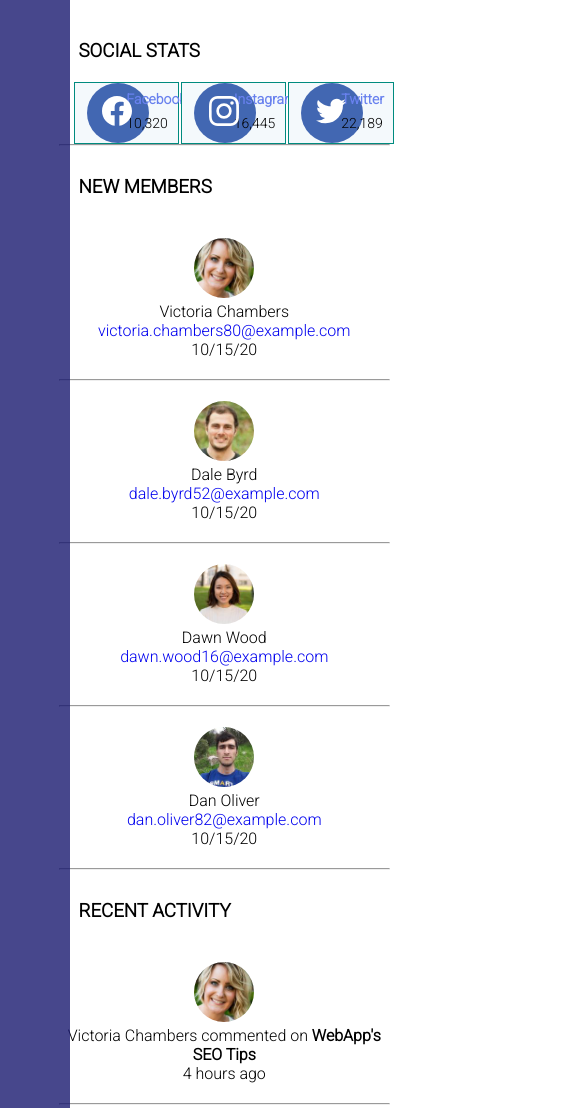
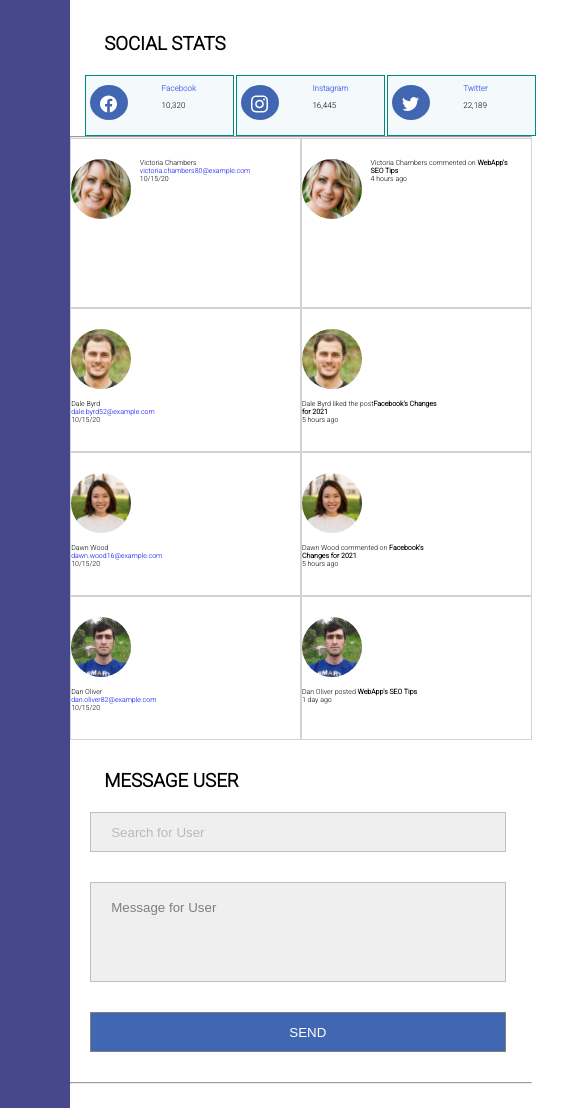
Before and after one commit to LisaPiano/webAppDashboard7, a plain HTML site: page index.html in a window 390 px wide. Shown: the part 736-1844 px from the top of the page, 573 px wide, since content can reach past the window. Drawn offline with nearby package versions, Linux system fonts and the light colour scheme.

Commit message:
styling the media query

```diff
--- a/css/style.css
+++ b/css/style.css
@@ -4,6 +4,9 @@
     box-sizing: border-box;
 
   }
+
+
+
 
 /*
 OVERALL STYLES
@@ -13,7 +16,7 @@ OVERALL STYLES
 
 
   h3 {
-    padding-left: 20px;
+    padding-left: 34px;
     padding-bottom: 20px;
     padding-top: 30px;
     text-align: left;
@@ -60,6 +63,7 @@ OVERALL STYLES
     background-color: white;
     width: 1px;
     margin-top: 30px;
+    margin-left: 5px;
     opacity: 60%;
     height: 50px;
     padding-top: 40px;
@@ -77,7 +81,7 @@ OVERALL STYLES
     grid-area: nav;
     height: 100px;
     display: grid;
-    padding: 35px;
+    padding-left: 45px;
     background-color: midnightblue;
     opacity: 80%;
     grid-template-columns: 25% 25% 25% 25%;
@@ -129,8 +133,8 @@ OVERALL STYLES
 .alert {
   display: grid;
   grid-template-columns: 80% 20%;
-  grid-template-rows: 7px;
-  padding: 8px 15px 24px;
+  grid-template-rows: 17px;
+  padding: 17px 15px 24px;
   width: 90%;
   background-color: rgb(66, 103, 178);
   color: white;
@@ -158,6 +162,10 @@ OVERALL STYLES
   text-align: center;
   font-weight: bold;
 }
+.wrapperLine {
+  display: grid;
+  grid-template-columns: 100%;
+}
 .traffic-nav-hourly {
   margin-left: 20px;
   border: solid 1px #0ac50a9c;
@@ -168,9 +176,6 @@ OVERALL STYLES
 
 }
 
-/*
-Traffic Line Graph
-   */
 
 
 .wrapperBar,
@@ -181,7 +186,9 @@ Traffic Line Graph
     max-width: 300px;
     margin: 0 auto;
 }
-
+.wrapperLine {
+  padding-left: 10px;
+}
 
 
 
@@ -224,17 +231,59 @@ Traffic Line Graph
 
 /* _______________newMembers and RecentActivity____________ */
 
-.newMembersAndRecentActivity {
+/* .newMembersAndRecentActivity {
   display: grid;
   grid-template-columns: 100%;
   grid-template-rows: auto;
   text-align: center;
+} */
+
+.newMembersAndRecentActivity {
+  display: grid;
+  grid-template-columns: 100%;
+  grid-template-rows: repeat(8, 170px);
+  text-align: center;
+  grid-template-areas:
+  "victoriaOne"
+  "daleOne"
+  "dawnOne"
+  "danOne"
+  "victoriaTwo"
+  "daleTwo"
+  "dawnTwo"
+  "danTwo"
+}
+
+.victoriaOne {
+  grid-area: victoriaOne;
+}
+.victoriaTwo {
+  grid-area: victoriaTwo;
+}
+.daleOne {
+  grid-area: daleOne;
+}
+.daleTwo {
+  grid-area: daleTwo;
+}
+.dawnOne {
+  grid-area: dawnOne;
+}
+.dawnTwo {
+  grid-area: dawnTwo;
+}
+.danOne {
+  grid-area: danOne;
+}
+.danTwo {
+  grid-area: danTwo;
 }
 
 
 .memPhoto,
 .memberText {
   justify-content: center;
+  padding-bottom: 7px;
 }
 .memberPhoto {
   border-radius: 50%;
@@ -381,7 +430,7 @@ padding-left: 20px;
   display: grid;
   grid-template-columns: 40% 40%;
   grid-template-rows: auto;
-  gap: 20px;
+  gap: 30px;
   padding-top: 30px;
   padding-bottom: 30px;
 
@@ -406,10 +455,10 @@ padding-left: 20px;
 
 /* _______________MEDIA QUERIES___________ */
 
-@media only screen and (min-width: 321px) and (max-width: 768px) {
+@media only screen and (min-width: 321px) and (max-width: 1023px ){
   .grid-container {
     display: grid;
-    grid-template-columns: 15% 85%;
+    grid-template-columns: 18% auto;
     grid-template-areas:
     "header header"
     "nav main"
@@ -422,8 +471,9 @@ padding-left: 20px;
     background-color: rgb(66, 103, 178);
     opacity: 100%;
     color: white;
-    grid-template-columns: 70% 14% 7% 9%;
+    grid-template-columns: 68% 14% 5% 13%;
     grid-template-rows: auto;
+    padding-right: 15px;
   }
   .nav {
     grid-area: nav;
@@ -444,19 +494,41 @@ padding-left: 20px;
 .settings-icon {
   transform: translateX(-40px);
 }
+.search-placeholder {
+  margin-left: 7px;
+  width: 124px;
+}
 
 .first-traffic-chart {
   display: grid;
   grid-template-columns: 40% 60%;
 }
+
 .traffic-nav {
   padding-top: 22px;
+  display: grid;
+  grid-template-columns: 38% 24% 28% 25%;
+  grid-template-rows: 40px;
+  list-style-type: none;
+  font-size: 12px;
+}
+.trafficAndMobile {
+  display: grid;
+  grid-template-columns: 200px 200px;
+  padding: 20px;
 }
 
-.trafficAndMobile {
-  display: grid;
-  grid-template-columns: 50% 50%;
-  padding: 30px;
+.trafficAndMobile h3 {
+  font-size: 10px;
+  padding-left: 0;
+}
+
+/* #myChartLine {
+  width: 494px;
+  height: 235px;
+} */
+.myChartBar {
+  width: 300px;
 }
 .wrapperBar,
 .wrapperDoughnut {
@@ -468,6 +540,7 @@ padding-left: 20px;
     grid-template-columns: 33.33% 33.33% 33.33%;
     gap: 2px;
     padding-left: 15px;
+
 }
 
 .facebook,
@@ -484,24 +557,89 @@ padding-left: 20px;
 }
 .social-text p,
 .social-text h4 {
-  font-size:14px;
+  font-size:8px;
   padding-top: 8px;
+  padding-left: 2px;
 }
 .social-image {
-  height: 60px;
-  width: 62px;
-  padding-left: 5px;
-  padding-top: 23px;
-  margin-left: 12px;
-  margin-right: 10px;
+  margin-bottom: 15px;
+  height: 4px;
+  width: 38px;
+  padding-left: 10px;
+  padding-top: 30px;
+  margin-left: 4px;
+  margin-top: 9px;
+  padding-bottom: 5px;
 }
+
+
 #instagram,
 #facebook,
 #twitter {
-  transform: translateY(-15px);
-  padding-left: 10px;
+  transform: translateY(-32px);
+  width: 17px;
+  height: 42px;
+}
+
+
+.newMembersAndRecentActivity {
+  display: grid;
+  grid-template-columns: 50% 50%;
+  grid-template-rows: 170px;
+  grid-template-areas:
+  "victoriaOne victoriaTwo"
+  "daleOne daleTwo"
+  "dawnOne dawnTwo"
+  "danOne danTwo";
+  text-align: left;
+}
+
+.victoriaOne {
+  grid-area: victoriaOne;
+  display: grid;
+  grid-template-columns: 30% 70%;
+
+  }
+}
+.victoriaTwo {
+  grid-area: victoriaTwo;
+  display: grid;
+  grid-template-columns: 30% 70%;
+}
+.daleOne {
+  grid-area: daleOne;
+}
+.daleTwo {
+  grid-area: daleTwo;
+}
+.dawnOne {
+  grid-area: dawnOne;
+}
+.dawnTwo {
+  grid-area: dawnTwo;
+}
+.danOne {
+  grid-area: danOne;
+}
+.danTwo {
+  grid-area: danTwo;
+}
+.memberPhoto {
+  border-radius: 50%;
+  width: 60px;
+  height: 60px;
+}
+.settings-button {
+  gap: 37px;
+}
+.memberText {
+  font-size: 7px;
+}
+.mem {
+  border: 1px solid lightgray;
+}
+
+
+
 
 }
-}
-
-}
--- a/index.html
+++ b/index.html
@@ -105,7 +105,6 @@
                 <div class="wrapperLine">
                     <canvas id="myChartLine"></canvas>
                     </div>
-                    <hr>
             </section>
 
                  <!-- --------------------------------------
@@ -177,11 +176,11 @@
     </div> <!--Close Social Container -->
     <hr>
 
-    <section class="newMembersAndRecentActivity">
-        <div class="membersAndRecent">
-            <div class="newMembers">
-                <h3>NEW MEMBERS</h3>
-                    <div class="mem victoria">
+    <section class="membersAndActivity">
+        <div class="newMembersAndRecentActivity">
+            <!-- <div class="newMembers"></div> -->
+                <!-- <h3>NEW MEMBERS</h3> -->
+                    <div class="mem victoriaOne">
                         <div class="memPhoto">
                             <img class="memberPhoto" src = "images/member-1.jpg">
                         </div>
@@ -191,9 +190,9 @@
                             <p>10/15/20</p>
                         </div>
                     </div>
-                    <hr>
 
-                    <div class="mem dale">
+
+                    <div class="mem daleOne">
                         <div class="memPhoto">
                             <img class="memberPhoto" src = "images/member-2.jpg">
                         </div>
@@ -203,9 +202,9 @@
                             <p>10/15/20</p>
                         </div>
                     </div>
-                    <hr>
 
-                    <div class="mem dawn">
+
+                    <div class="mem dawnOne">
                         <div class="memPhoto">
                             <img class="memberPhoto" src = "images/member-3.jpg">
                         </div>
@@ -215,9 +214,9 @@
                             <p>10/15/20</p>
                         </div>
                     </div>
-                    <hr>
 
-                    <div class="mem dan">
+
+                    <div class="mem danOne">
                         <div class="memPhoto">
                             <img class="memberPhoto" src = "images/member-4.jpg">
                         </div>
@@ -227,29 +226,27 @@
                             <p>10/15/20</p>
                         </div>
                     </div>
-                    <hr>
-            </div> <!-- End New Members-->
+
+            <!-- </div> End New Members -->
 <!-- Ended the members section -->
 
 
 <!-- BEGIN the RECENT ACTIVITY section -->
-            <div class="recentActivity">
-
-                <h3>RECENT ACTIVITY</h3>
-
-                    <div class="mem victoria">
+            <!-- <div class="recentActivity"> -->
+                    <!-- <h3>RECENT ACTIVITY</h3> -->
+                    <div class="mem victoriaTwo">
                         <div class="memPhoto">
                             <img class="memberPhoto" src = "images/member-1.jpg">
                         </div>
                         <div class="memberText">
                             <p>Victoria Chambers commented on <strong>WebApp's</p>
                             <p>SEO Tips</strong></p>
-                                <p>4 hours ago</p>
+                            <p>4 hours ago</p>
                         </div>
                     </div>
-                    <hr>
 
-                    <div class="mem dale">
+
+                    <div class="mem daleTwo">
                         <div class="memPhoto">
                             <img class="memberPhoto" src = "images/member-2.jpg">
                         </div>
@@ -259,9 +256,9 @@
                             <p>5 hours ago</p>
                         </div>
                     </div>
-                    <hr>
 
-                    <div class="mem dawn">
+
+                    <div class="mem dawnTwo">
                         <div class="memPhoto">
                             <img class="memberPhoto" src = "images/member-3.jpg">
                         </div>
@@ -271,9 +268,9 @@
                             <p>5 hours ago</p>
                         </div>
                     </div>
-                    <hr>
 
-                    <div class="mem dan">
+
+                    <div class="mem danTwo">
                         <div class="memPhoto">
                             <img class="memberPhoto" src = "images/member-4.jpg">
                         </div>
@@ -282,9 +279,9 @@
                             <p>1 day ago</p>
                         </div>
                     </div>
-                    <hr>
-            </div><!-- Ended the RECENT ACTIVITY section -->
-        </div><!-- Ended the membersAndRecent part -->
+
+                <!-- </div>Ended the RECENT ACTIVITY section -->
+        </div>
     </section>
 <!-- Ended the New Members and RECENT ACTIVITY section -->
 
@@ -348,5 +345,4 @@
 <script src="https://cdnjs.cloudflare.com/ajax/libs/Chart.js/2.8.0/Chart.min.js"></script>
 <script src="js/scripts.js"></script>
  </body>
-
     </html>
```
